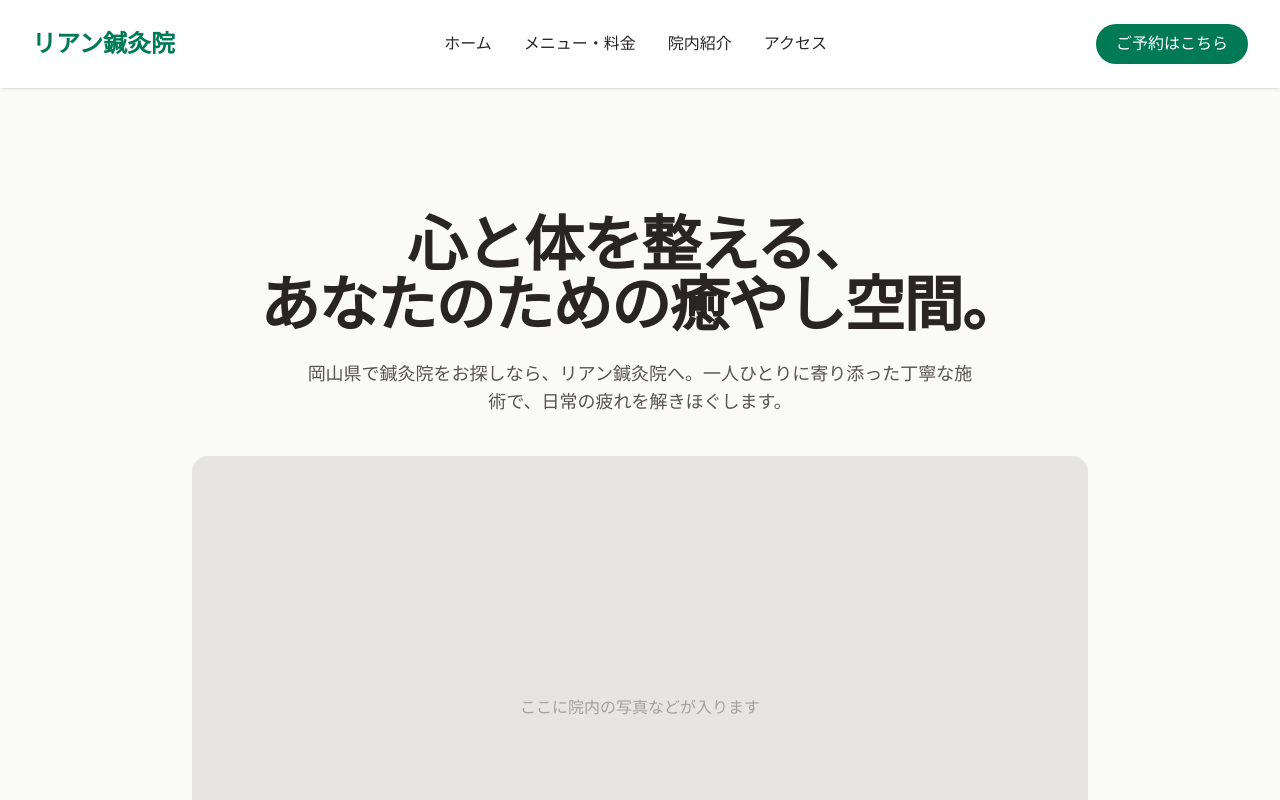
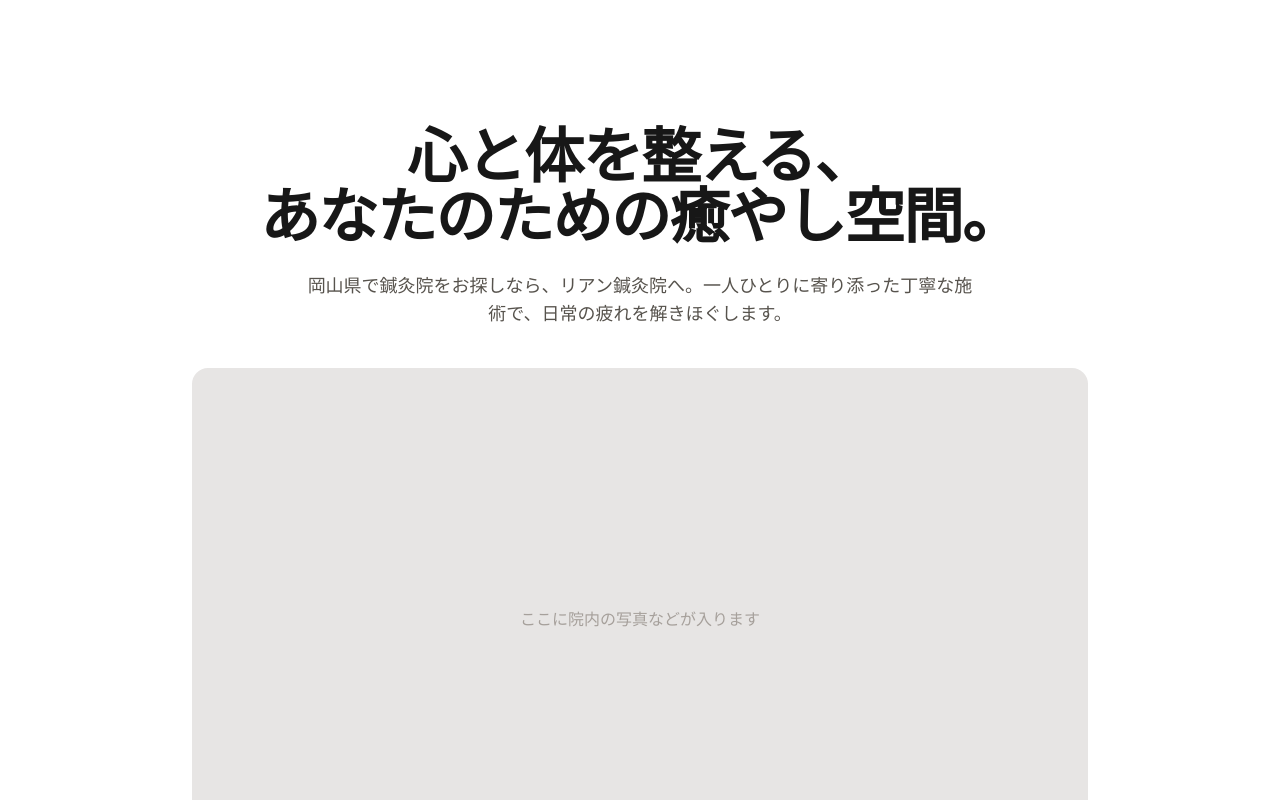
Before and after one commit to lien-shinkyuin/lien-shinkyuin, a Next.js app: page / in a window 1280 px wide. Shown: the top 800 px of the page. Built offline with nearby package versions, Linux system fonts and the light colour scheme.

Commit message:
メニューを全ページ共通化

```diff
--- a/app/page.tsx
+++ b/app/page.tsx
@@ -2,22 +2,8 @@
 
 export default function Home() {
   return (
-    <div className="min-h-screen bg-stone-50 text-stone-800">
-      {/* ナビゲーションメニュー */}
-      <nav className="flex items-center justify-between px-8 py-6 bg-white shadow-sm sticky top-0 z-50">
-        <div className="text-2xl font-bold text-emerald-700">リアン鍼灸院</div>
-        <ul className="flex gap-8 font-medium">
-          <li className="hover:text-emerald-600 cursor-pointer">ホーム</li>
-          <li className="hover:text-emerald-600 cursor-pointer">メニュー・料金</li>
-          <li className="hover:text-emerald-600 cursor-pointer">院内紹介</li>
-          <li className="hover:text-emerald-600 cursor-pointer">アクセス</li>
-        </ul>
-        <button className="bg-emerald-700 text-white px-5 py-2 rounded-full hover:bg-emerald-800 transition">
-          ご予約はこちら
-        </button>
-      </nav>
-
-      {/* メインコンテンツ */}
+    <div>
+      {/* メインコンテンツのみ残す */}
       <main className="flex flex-col items-center justify-center py-32 px-4 text-center">
         <h1 className="text-5xl font-extrabold tracking-tight sm:text-6xl mb-6">
           心と体を整える、<br />
```
Also changed, not shown: app/menu/page.tsx (added).
